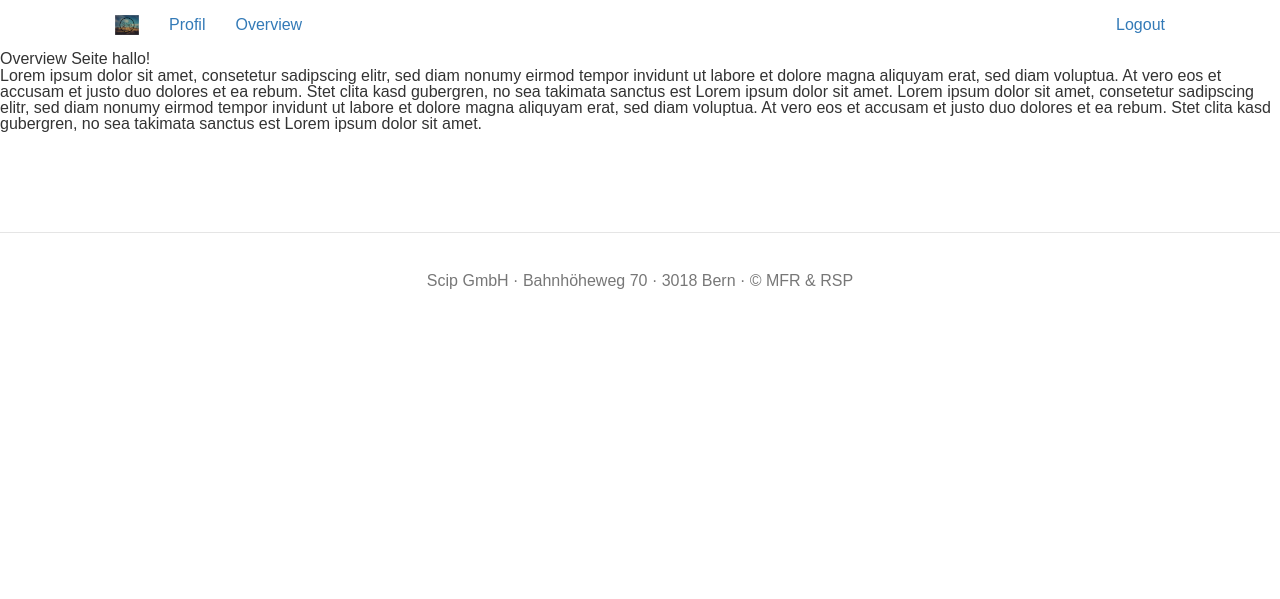
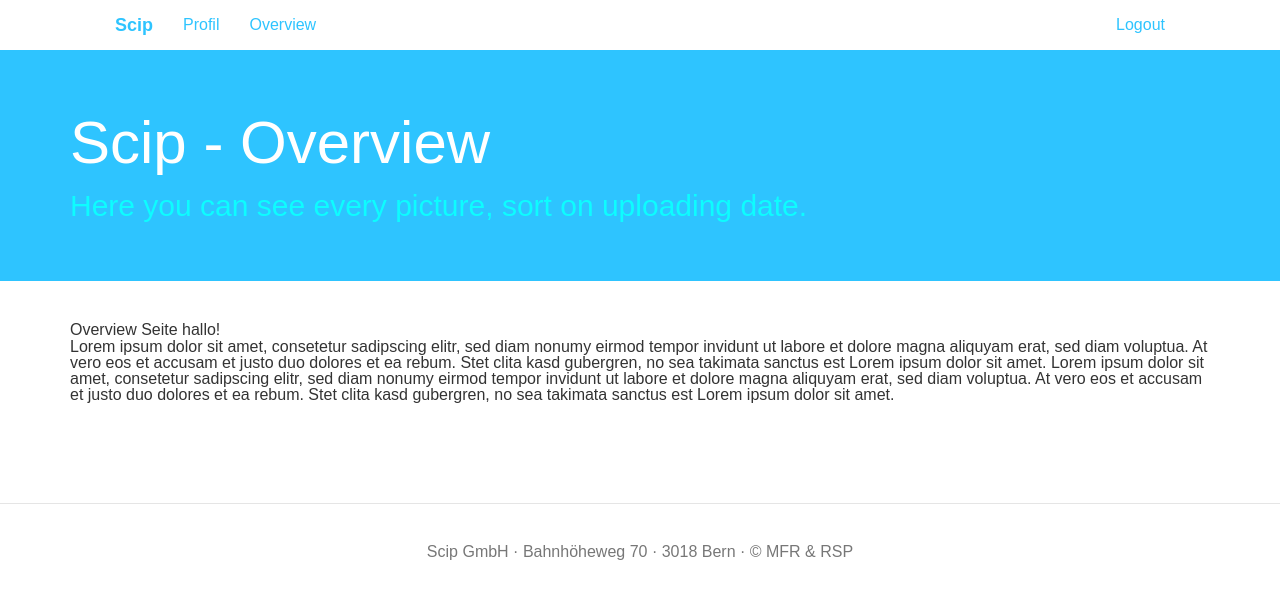
Before and after one commit to Maerill/Scipsolution, a PHP site: page /?site=overview in a window 1280 px wide. Shown: the top 599 px of the page. Run offline with PHP 8.4, Linux system fonts and the light colour scheme.

Commit message:
Finished layout

```diff
--- a/index.php
+++ b/index.php
@@ -9,10 +9,11 @@ Startpage, every other page gets loaded in.
   <body>
   <?php
   		if (!empty($_GET['site']) && $_GET['site'] !== 'home') {
-  			require_once("resources/pageHeader.php");
+  			require_once("resources/pageNavbar.php");
   		}
   ?>
-  <div class="content">
+  <?php require_once("resources/pageHeader.php"); ?>
+  <div class="container">
 	<?php
 		// Get page folder and set default page
 		$pagefolder = 'sites/';
@@ -30,7 +31,7 @@ Startpage, every other page gets loaded in.
 
         // Get content
         include $pagefolder . basename($page.".php");
-        ?>
+  ?>
   </div>
   	<?php require_once("resources/footer.php"); ?>
   </body>
--- a/resources/defaultstyle.css
+++ b/resources/defaultstyle.css
@@ -7,30 +7,48 @@ body {
 	margin-top: 0px !important;
 }
 
-.bs-docs-footer {
+a {
+	color: #2EC4FF !important;
+}
+
+.navbar-scip {
+	font-weight: bold;
+}
+
+.header {
+	padding-top: 60px;
+	padding-bottom: 60px;
+	margin-bottom: 40px;
+	text-align: left;
+	background-color: #2EC4FF;
+}
+
+.header-title {
+	font-size: 60px;
+	color: #FFFFFF;
+	margin-bottom: 15px;
+}
+
+.header-paragraph{
+	color: #0EFCFF;
+	font-size: 30px;
+	width: 760px;
+}
+
+.footer {
 	padding-top: 40px;
 	padding-bottom: 40px;
 	margin-top: 100px;
-	color: #777;
+	color: #777777;
 	text-align: center;
 	border-top: 1px solid #e5e5e5;
 }
 
-.bs-docs-footer-links {
+.footer-links {
 	padding-left: 0;
 	list-style-type: none;
 }
 
-.bs-docs-footer-links li {
+.footer-links li {
 	display: inline-block;
 }
-/*footer {
-	background-color: #222;
-	height: 55px;
-	text-align: center;
-	color: #9d9d9d;
-	font-size: 16px !important;
-	line-height: 55px;
-	vertical-align: middle;
-}
-*/
--- a/resources/footer.php
+++ b/resources/footer.php
@@ -1,6 +1,6 @@
-<footer class="bs-docs-footer">
+<footer class="footer">
 	<div class="container">
-		<ul class="bs-docs-footer-links">
+		<ul class="footer-links">
 			<li>Scip GmbH</li>
 			<li>·</li>
 			<li>Bahnhöheweg 70</li>
--- a/resources/pageHeader.php
+++ b/resources/pageHeader.php
@@ -1,20 +1,32 @@
-<div class="container">
-	<nav class="collapse navbar-collapse bs-navbar-collapse">
-  		<div class="container-fluid">
-    		<div class="navbar-header">
-        		<a class="navbar-brand" href="?site=overview">
-        			<img alt="Brand" height="20" src="pictures/logo.png">
-      			</a>
-    		</div>
-    		<div class="collapse navbar-collapse" id="bs-example-navbar-collapse-1">
-    			<ul class="nav navbar-nav">
-      				<li><a href="?site=profil">Profil</a></li>
-      				<li><a href="?site=overview">Overview</a></li>
-      			</ul>
-    			<ul class="nav navbar-nav navbar-right">
-      				<li><a href="?site=logout">Logout</a></li>
-      			</ul>
-    		</div><!-- /.navbar-collapse -->
-  		</div><!-- /.container-fluid -->
-	</nav>
+<div class="header">
+	<div class="container">
+		<h1 class="header-title">
+			<?php
+				$title = "Scip - ";
+				$page = $_GET["site"];
+
+				//file_put_contents('log.txt', print_r($_GET, true), FILE_APPEND);
+				switch ($page) {
+					case "home":
+						$title .= "Home";
+						$para = "Welcome to Scip! <br> The free website to share your best pictures.";
+						echo $title;
+						break;
+					case "profil":
+						$title .= "Profil";
+						$para = "Here you can see and edit your account information as well as see every of your uploaded pics.";
+						echo $title;
+						break;
+					case "overview":
+						$title .= "Overview";
+						$para = "Here you can see every picture, sort on uploading date.";
+						echo $title;
+						break;
+				}
+			?>
+		</h1>
+		<p class="header-paragraph">
+			<?php echo $para; ?>
+		</p>
+	</div>
 </div>
--- /dev/null
+++ b/resources/pageNavbar.php
@@ -0,0 +1,18 @@
+<div class="container">
+	<nav class="collapse navbar-collapse bs-navbar-collapse">
+  		<div class="container-fluid">
+    		<div class="navbar-header">
+        		<a class="navbar-brand navbar-scip" href="?site=overview">Scip</a>
+    		</div>
+    		<div class="collapse navbar-collapse" id="bs-example-navbar-collapse-1">
+    			<ul class="nav navbar-nav">
+      				<li><a href="?site=profil">Profil</a></li>
+      				<li><a href="?site=overview">Overview</a></li>
+      			</ul>
+    			<ul class="nav navbar-nav navbar-right">
+      				<li><a href="?site=logout">Logout</a></li>
+      			</ul>
+    		</div><!-- /.navbar-collapse -->
+  		</div><!-- /.container-fluid -->
+	</nav>
+</div>
```
